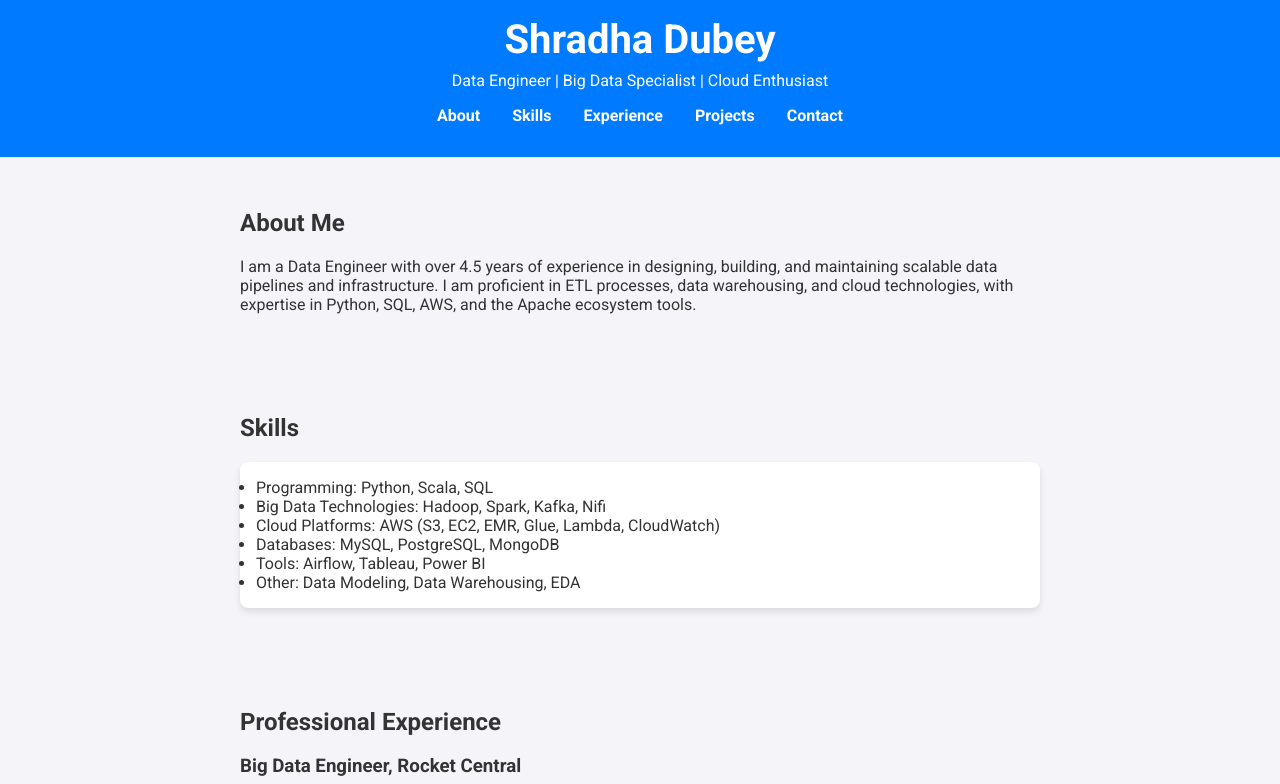
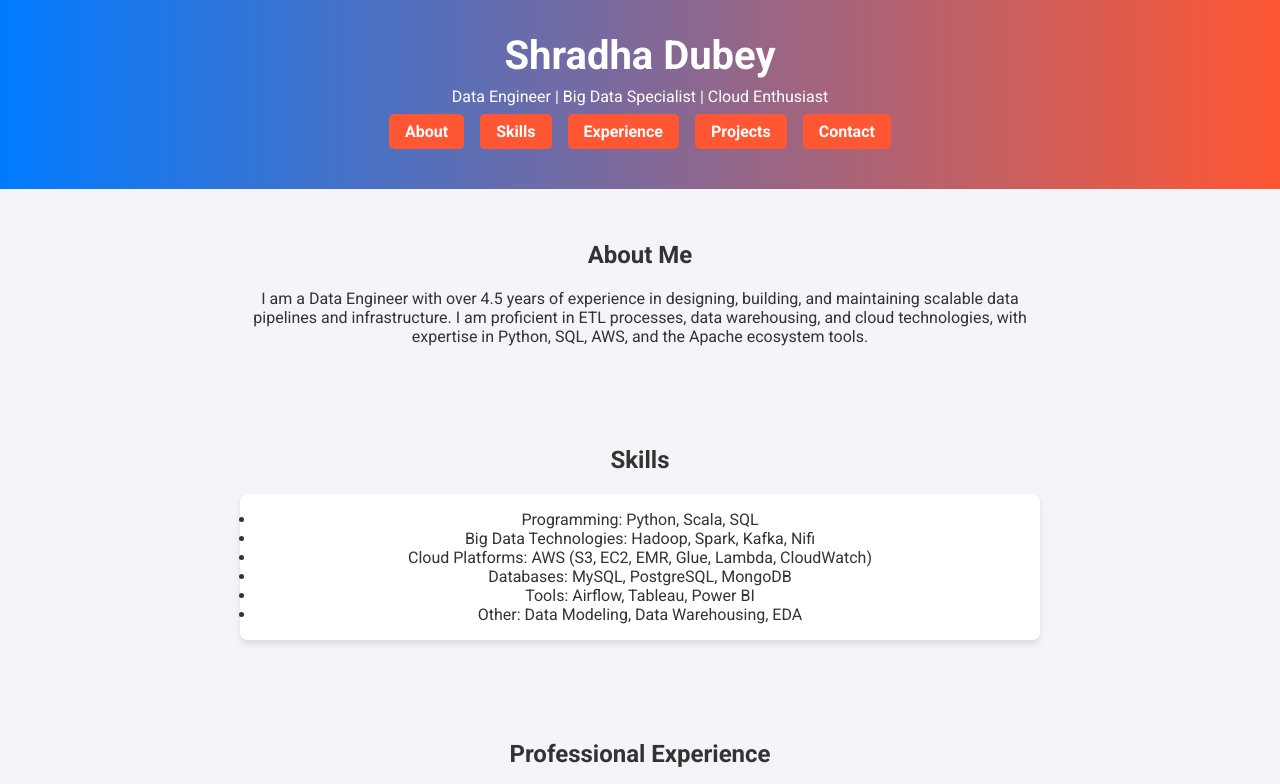
Before and after one commit to shradhadubey/portfolio, a plain HTML site: page index.html in a window 1280 px wide. Shown: the top 784 px of the page. Drawn offline with Linux system fonts and the light colour scheme.

Commit message:
Update index.html

```diff
--- a/index.html
+++ b/index.html
@@ -4,25 +4,33 @@
     <meta charset="UTF-8">
     <meta name="viewport" content="width=device-width, initial-scale=1.0">
     <title>Shradha Dubey | Data Engineer Portfolio</title>
-    <link rel="stylesheet" href="styles.css">
     <link href="https://fonts.googleapis.com/css2?family=Roboto:wght@400;500;700&display=swap" rel="stylesheet">
     <style>
+        :root {
+            --primary-color: #007BFF;
+            --secondary-color: #FFD700;
+            --background-color: #f4f4f9;
+            --text-color: #333;
+            --accent-color: #FF5733;
+            --hover-color: #0056b3;
+        }
         body {
             font-family: 'Roboto', sans-serif;
             margin: 0;
             padding: 0;
-            background-color: #f4f4f9;
-            color: #333;
+            background-color: var(--background-color);
+            color: var(--text-color);
         }
         header {
-            background-color: #007BFF;
+            background: linear-gradient(to right, var(--primary-color), var(--accent-color));
             color: white;
-            padding: 1em 0;
+            padding: 2em 0;
             text-align: center;
         }
         header h1 {
             margin: 0;
             font-size: 2.5em;
+            animation: fadeIn 2s;
         }
         header p {
             margin: 0.5em 0;
@@ -32,18 +40,20 @@
             padding: 0;
             display: flex;
             justify-content: center;
-        }
-        nav ul li {
-            margin: 0 1em;
+            gap: 1em;
         }
         nav ul li a {
             text-decoration: none;
             color: white;
             font-weight: bold;
-            transition: color 0.3s;
+            padding: 0.5em 1em;
+            background-color: var(--accent-color);
+            border-radius: 5px;
+            transition: background-color 0.3s, transform 0.3s;
         }
         nav ul li a:hover {
-            color: #FFD700;
+            background-color: var(--hover-color);
+            transform: scale(1.1);
         }
         section {
             padding: 2em 1em;
@@ -51,6 +61,7 @@
         .container {
             max-width: 800px;
             margin: 0 auto;
+            text-align: center;
         }
         .skills-list, .experience ul, .project {
             background: white;
@@ -58,28 +69,38 @@
             padding: 1em;
             margin: 1em 0;
             box-shadow: 0 4px 6px rgba(0, 0, 0, 0.1);
+            transition: transform 0.3s;
+        }
+        .skills-list:hover, .experience ul:hover, .project:hover {
+            transform: scale(1.02);
         }
         footer {
-            background-color: #007BFF;
+            background-color: var(--primary-color);
             color: white;
             text-align: center;
             padding: 1em 0;
             margin-top: 2em;
         }
-        footer p {
-            margin: 0;
-        }
         a.button {
             display: inline-block;
             padding: 0.5em 1em;
             color: white;
-            background-color: #007BFF;
+            background-color: var(--accent-color);
             border-radius: 4px;
             text-decoration: none;
-            transition: background-color 0.3s;
+            transition: background-color 0.3s, transform 0.3s;
         }
         a.button:hover {
-            background-color: #0056b3;
+            background-color: var(--hover-color);
+            transform: translateY(-3px);
+        }
+        @keyframes fadeIn {
+            from {
+                opacity: 0;
+            }
+            to {
+                opacity: 1;
+            }
         }
     </style>
 </head>
```
